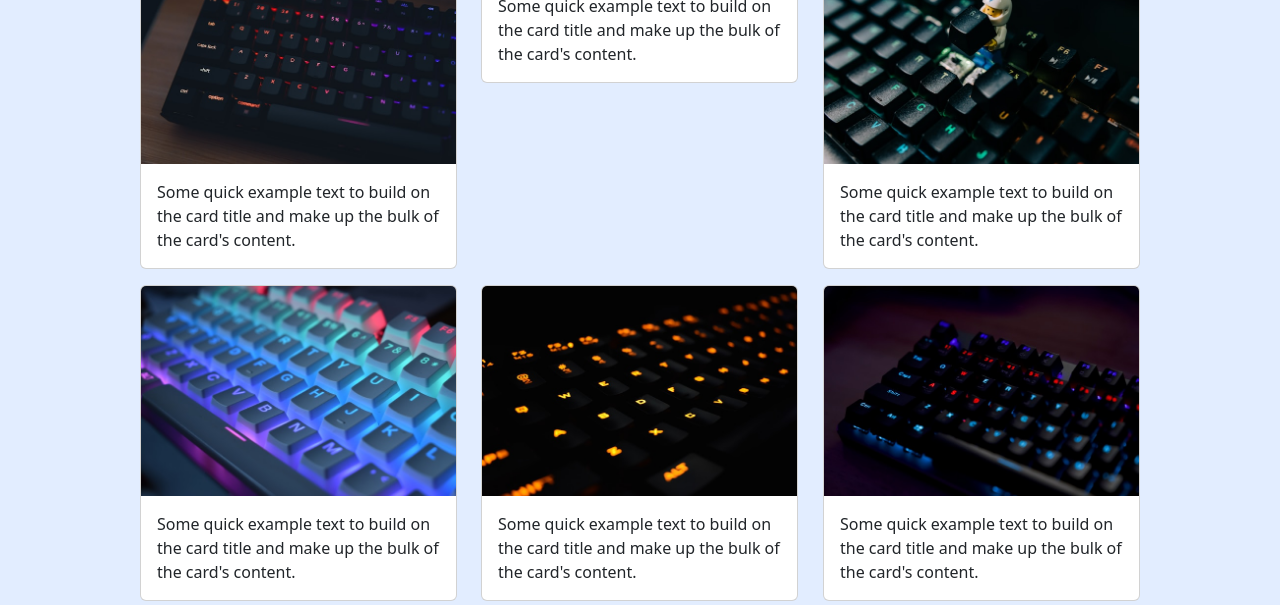
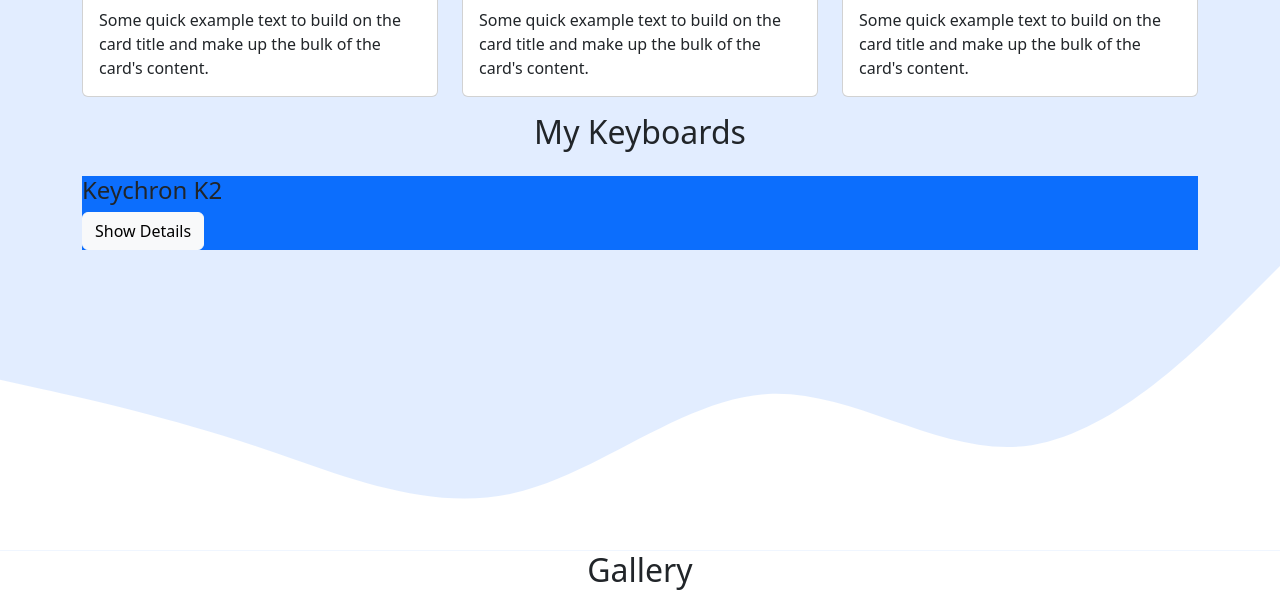
Before and after one commit to Kevinalamzah10/kevinalamzah.com, a plain HTML site: page index.html in a window 1280 px wide. Shown: the part 1828-2433 px from the top of the page. Drawn offline with nearby package versions, Linux system fonts and the light colour scheme.

Commit message:
membenarkan style

```diff
--- a/style.css
+++ b/style.css
@@ -18,3 +18,12 @@
 #gallery .row >*{
     padding: 0;
 }
+
+/* My Ketboard section */
+.keyboard-box{
+    background-color: #0c6efd;
+}
+
+section{
+    padding: 0;
+}
```
